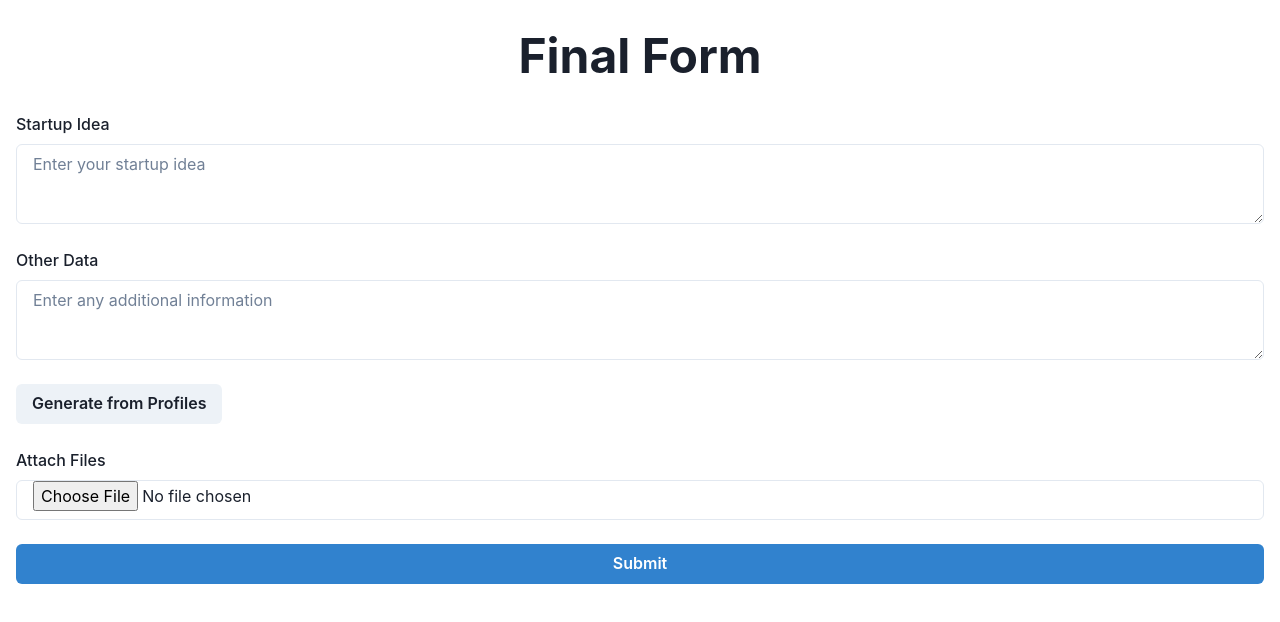
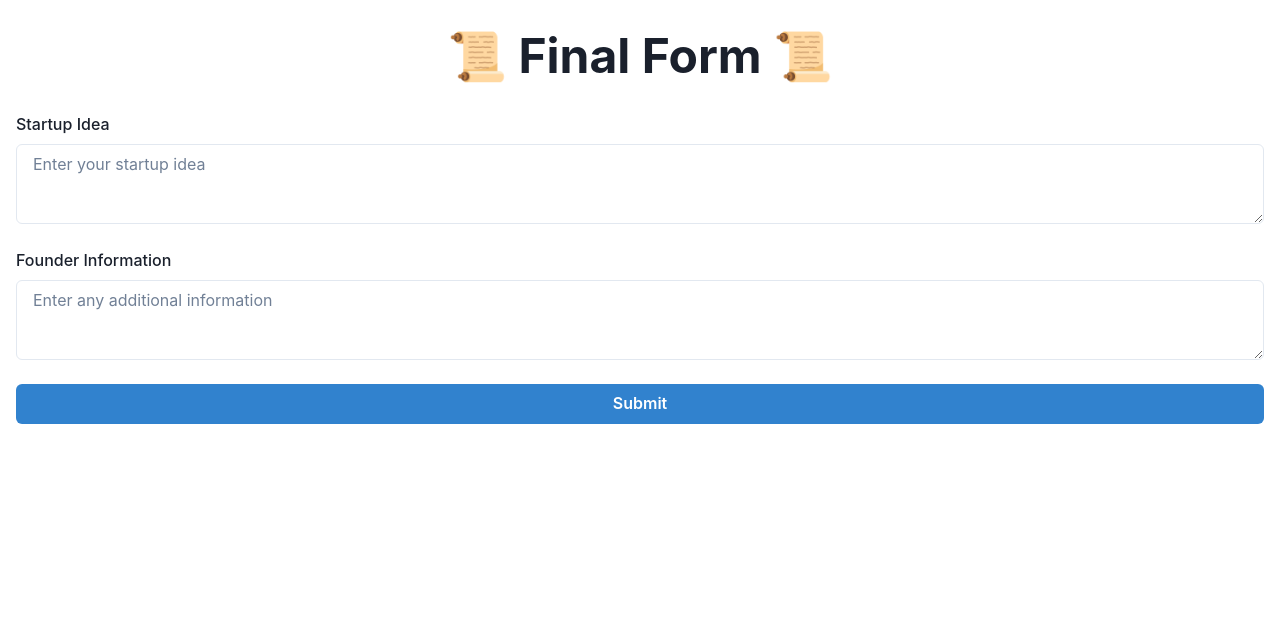
Before and after one commit to nihaarshah/MyFinalForm, a Next.js app: page / in a window 1280 px wide. Shown: the top 622 px of the page. Built offline with nearby package versions, Linux system fonts and the light colour scheme.

Commit message:
frontend modifications founder and startup boxes

```diff
--- a/pages/index.js
+++ b/pages/index.js
@@ -26,6 +26,7 @@ export default function Home() {
   const toast = useToast();
 
   const startupDesc = useRef();
+  const founderDesc = useRef();
 
   const handleSubmit = (e) => {
     e.preventDefault();
@@ -42,7 +43,7 @@ export default function Home() {
     <ChakraProvider>
       <Container maxW="container.xl">
         <Heading as="h1" size="2xl" textAlign="center" my={8}>
-          Final Form
+          📜 Final Form 📜
         </Heading>
 
         <form onSubmit={handleSubmit}>
@@ -56,12 +57,16 @@ export default function Home() {
             </FormControl>
 
             <FormControl id="otherData">
-              <FormLabel>Other Data</FormLabel>
-              <Textarea placeholder="Enter any additional information" />
+              <FormLabel>Founder Information</FormLabel>
+              <Textarea
+                placeholder="Enter any additional information"
+                ref={founderDesc}
+              />
             </FormControl>
 
-            <FormControl id="generateFromProfiles">
             <Button
+              type="submit"
+              colorScheme="blue"
               onClick={async () => {
                 await (
                   await fetch("/api/search", {
@@ -71,21 +76,12 @@ export default function Home() {
                     },
                     body: JSON.stringify({
                       companyDescription: startupDesc.current.value,
+                      founderDescription: founderDesc.current.value,
                     }),
                   })
                 ).json();
               }}
             >
-                Generate from Profiles
-              </Button>
-            </FormControl>
-
-            <FormControl id="fileSelector">
-              <FormLabel>Attach Files</FormLabel>
-              <Input type="file" onChange={() => {}} />
-            </FormControl>
-
-            <Button type="submit" colorScheme="blue">
               Submit
             </Button>
           </Stack>
```
Lines whose indentation alone changed are shown as unchanged.
